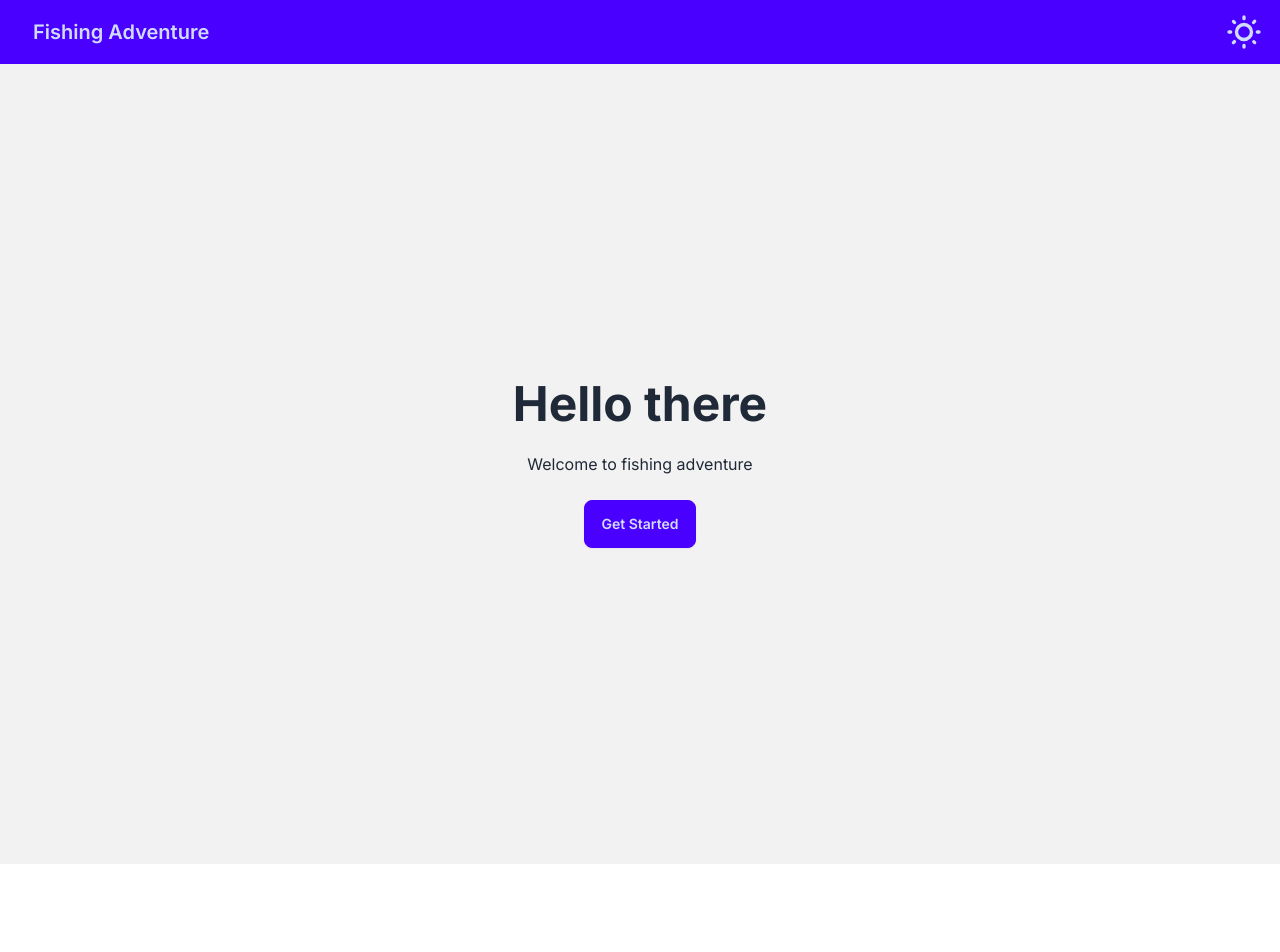
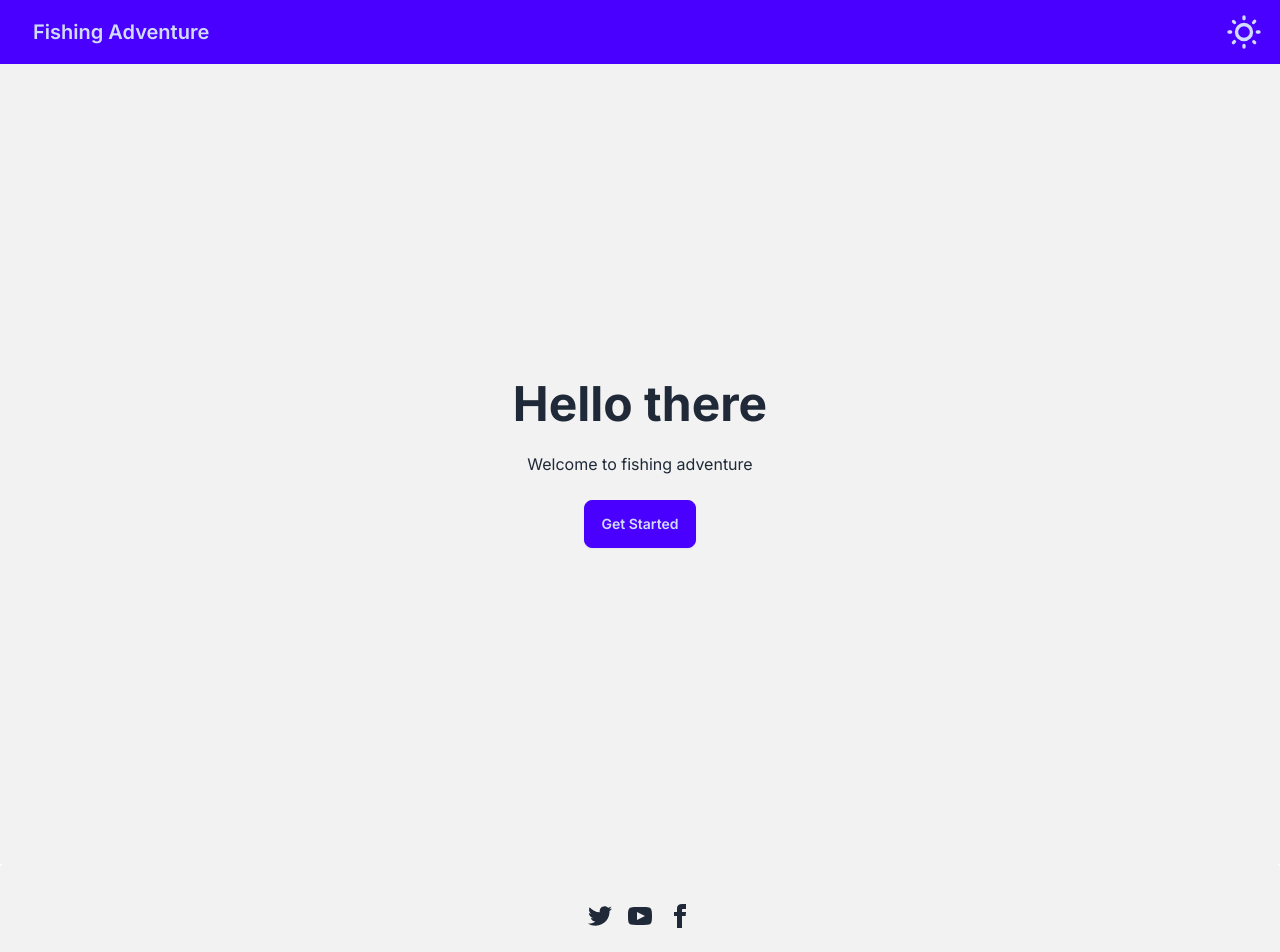
Before and after one commit to MarkoRisticTech/FishingAdventure, a Next.js app: page / in a window 1280 px wide. Shown: the top 952 px of the page. Before the commit the page ends 864 px from the top, so only its background shows below. Built offline with nearby package versions, Linux system fonts and the light colour scheme.

Commit message:
chore: update prettier add footer.

```diff
--- a/src/app/page.tsx
+++ b/src/app/page.tsx
@@ -1,11 +1,13 @@
 import { Navbar } from '@/components/Navbar'
 import { Hero } from '@/components/Hero'
+import { Footer } from '@/components/Footer'
 
 export default function Home() {
     return (
         <>
             <Navbar />
             <Hero />
+            <Footer />
         </>
     )
 }
--- /dev/null
+++ b/src/components/Footer.tsx
@@ -0,0 +1,44 @@
+export const Footer = () => (
+    <footer className="footer footer-center p-10 bg-base-200 text-base-content rounded">
+        <nav>
+            <div className="grid grid-flow-col gap-4">
+                <a>
+                    <svg
+                        xmlns="http://www.w3.org/2000/svg"
+                        width="24"
+                        height="24"
+                        viewBox="0 0 24 24"
+                        className="fill-current"
+                    >
+                        <path d="M24 4.557c-.883.392-1.832.656-2.828.775 1.017-.609 1.798-1.574 2.165-2.724-.951.564-2.005.974-3.127 1.195-.897-.957-2.178-1.555-3.594-1.555-3.179 0-5.515 2.966-4.797 6.045-4.091-.205-7.719-2.165-10.148-5.144-1.29 2.213-.669 5.108 1.523 6.574-.806-.026-1.566-.247-2.229-.616-.054 2.281 1.581 4.415 3.949 4.89-.693.188-1.452.232-2.224.084.626 1.956 2.444 3.379 4.6 3.419-2.07 1.623-4.678 2.348-7.29 2.04 2.179 1.397 4.768 2.212 7.548 2.212 9.142 0 14.307-7.721 13.995-14.646.962-.695 1.797-1.562 2.457-2.549z"></path>
+                    </svg>
+                </a>
+                <a>
+                    <svg
+                        xmlns="http://www.w3.org/2000/svg"
+                        width="24"
+                        height="24"
+                        viewBox="0 0 24 24"
+                        className="fill-current"
+                    >
+                        <path d="M19.615 3.184c-3.604-.246-11.631-.245-15.23 0-3.897.266-4.356 2.62-4.385 8.816.029 6.185.484 8.549 4.385 8.816 3.6.245 11.626.246 15.23 0 3.897-.266 4.356-2.62 4.385-8.816-.029-6.185-.484-8.549-4.385-8.816zm-10.615 12.816v-8l8 3.993-8 4.007z"></path>
+                    </svg>
+                </a>
+                <a>
+                    <svg
+                        xmlns="http://www.w3.org/2000/svg"
+                        width="24"
+                        height="24"
+                        viewBox="0 0 24 24"
+                        className="fill-current"
+                    >
+                        <path d="M9 8h-3v4h3v12h5v-12h3.642l.358-4h-4v-1.667c0-.955.192-1.333 1.115-1.333h2.885v-5h-3.808c-3.596 0-5.192 1.583-5.192 4.615v3.385z"></path>
+                    </svg>
+                </a>
+            </div>
+        </nav>
+        <aside>
+            <p>Copyright © 2024 - Marko Ristic Tech</p>
+        </aside>
+    </footer>
+)
--- a/tailwind.config.ts
+++ b/tailwind.config.ts
@@ -1,23 +1,23 @@
-import type { Config } from "tailwindcss";
+import type { Config } from 'tailwindcss'
 
 const config: Config = {
     content: [
-    "./src/pages/**/*.{js,ts,jsx,tsx,mdx}",
-    "./src/components/**/*.{js,ts,jsx,tsx,mdx}",
-    "./src/app/**/*.{js,ts,jsx,tsx,mdx}",
+        './src/pages/**/*.{js,ts,jsx,tsx,mdx}',
+        './src/components/**/*.{js,ts,jsx,tsx,mdx}',
+        './src/app/**/*.{js,ts,jsx,tsx,mdx}',
     ],
     theme: {
         extend: {
             backgroundImage: {
-        "gradient-radial": "radial-gradient(var(--tw-gradient-stops))",
-        "gradient-conic":
-          "conic-gradient(from 180deg at 50% 50%, var(--tw-gradient-stops))",
+                'gradient-radial': 'radial-gradient(var(--tw-gradient-stops))',
+                'gradient-conic':
+                    'conic-gradient(from 180deg at 50% 50%, var(--tw-gradient-stops))',
             },
         },
     },
-  plugins: [require("daisyui")],
+    plugins: [require('daisyui')],
     daisyUi: {
-    themes: ["light", "dark"],
+        themes: ['light', 'dark'],
+    },
 }
-};
-export default config;
+export default config
```
Also changed, not shown: 1 other file (tests, documents, lock files or other folders). Lines whose indentation alone changed are shown as unchanged.
